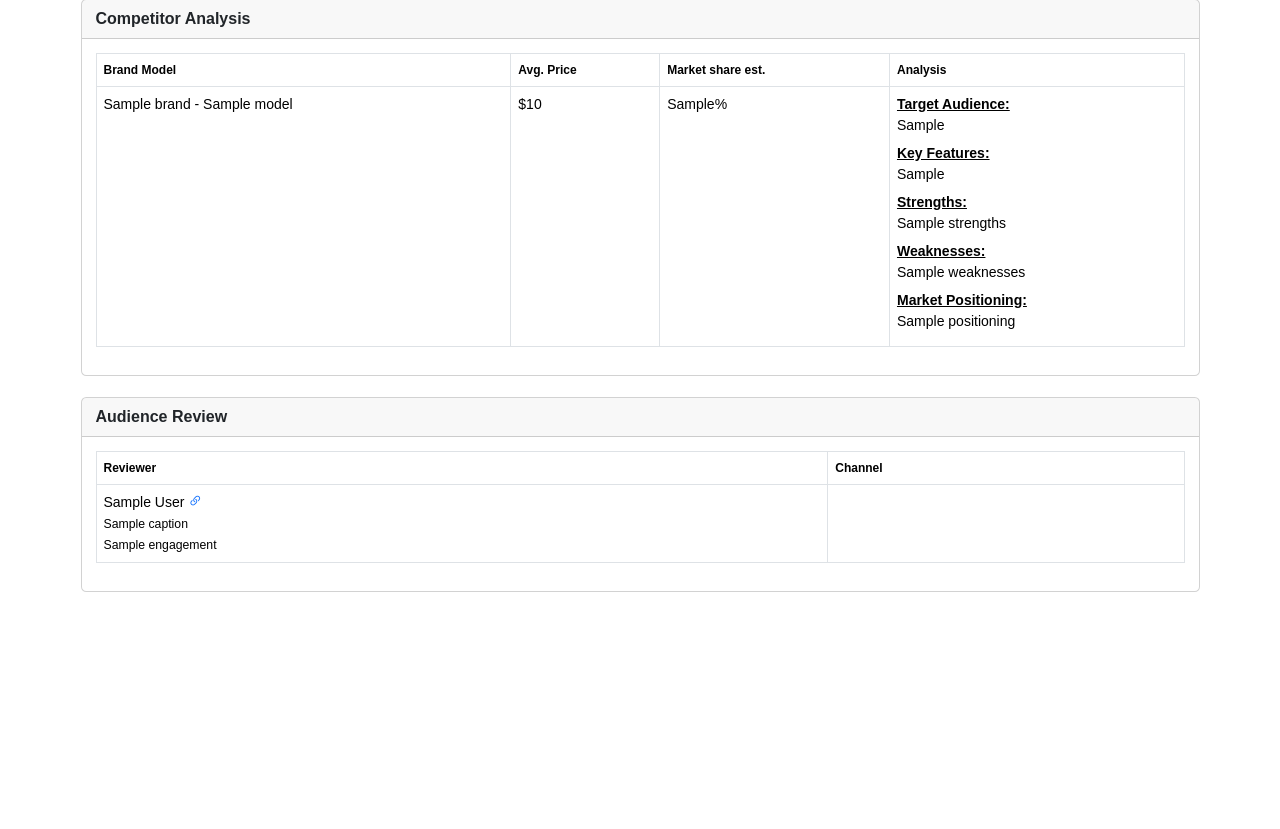
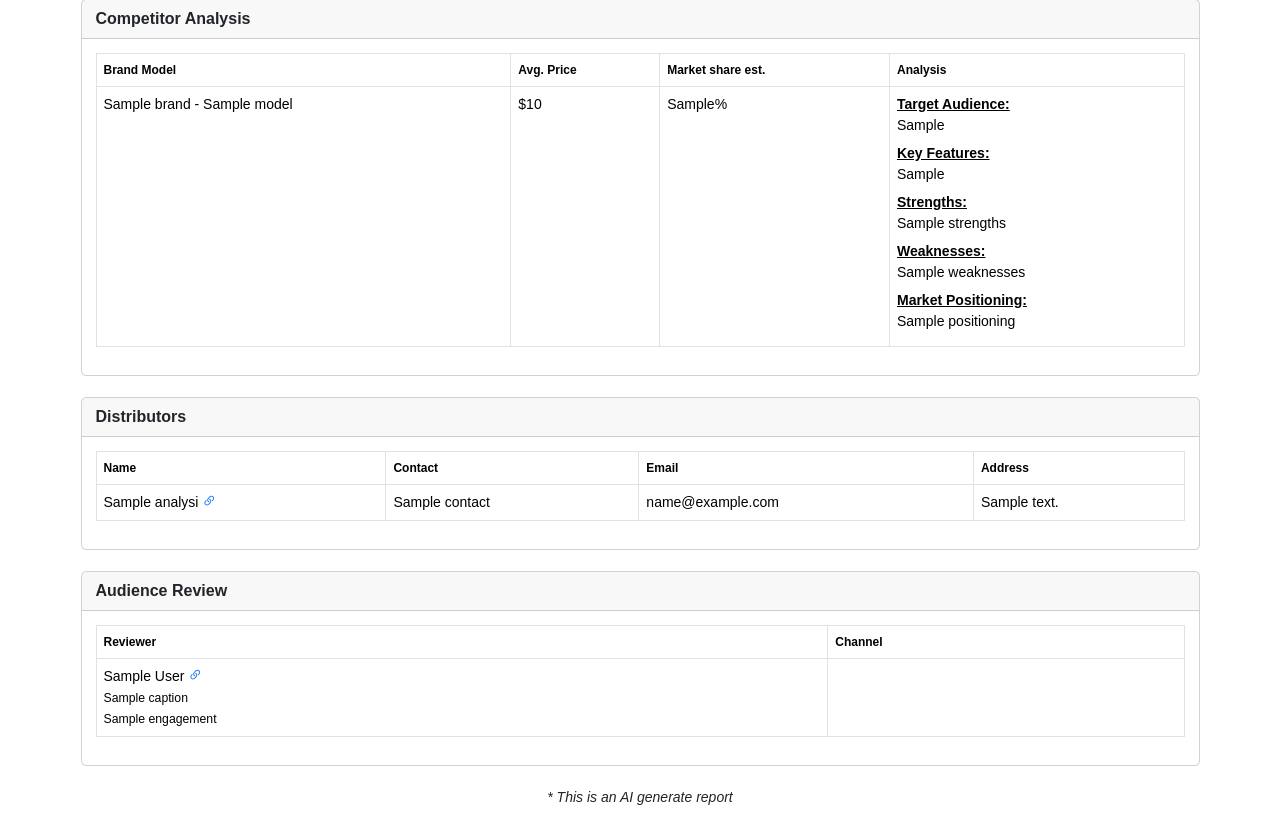
Before and after one commit to devilprat/pixtrace, a Django app: template templates/admin/analysis.html in a window 1280 px wide. Shown: the part 1225-2054 px from the top of the page. Before the commit the page ends 1817 px from the top, so only its background shows below. Run offline with Django 5.2, Linux system fonts and the light colour scheme; the template is opened without the code that fills it: most values are stand-ins (such as "Sample title", 1, 10 or a date in 2020); grey boxes marked "Sample" are stand-in pictures; some libraries are stand-ins or nearby versions; some web fonts are replaced.

Commit message:
reviews added

```diff
--- a/app/service/ChatGptService.py
+++ b/app/service/ChatGptService.py
@@ -62,8 +62,9 @@ def analyze(product):
                                 "Please generate a comprehensive business intelligence report for" + str(product.name) +
                                 ".First, create a market analysis timeline from previous 5 years to upcoming 5 years. For each year, include the following fields: year, units_sold, average_rate, sales, growth_rate, market_trend (use 'growth', 'plateau', or 'decline'), market_position, market_drivers, market_challenges, and remarks. All values should be formatted as strings. Provide realistic historical data from past 5 years and sensible projections for upcoming 5 years. Each year’s market_drivers and market_challenges should be written in paragraph form, clearly describing the forces influencing performance, such as pricing, consumer behavior, competition, or technology."
                                 "Second, create atleast 5  competitor analysis section in the same JSON format. Each competitor entry should include: brand, model, average_price, target_audience, key_features, strengths, weaknesses, market_share_estimate, and positioning. The positioning field should compare the competitor’s positioning relative to the product."
+                                "Third get atleast 20 best high rated local and global distributor selling this product.Each distributor entry should inlude:name,address,contact,email,website."
                                 "All the numeric values in 2 digit decimal format like '13.0 billion converted to a number is:13000000000' and ensure the tone, metrics, and content feel authentic and tailored to the product’s market.Combine all the json file with key for first as product_analysis and for second as competitor_analysis. Generate in json format."
-                                "Use this JSON format in text: {\"product_analysis\":[{\"year\":\"\",\"units_sold\":\"\",\"average_rate\":\"\",\"sales\":\"\",\"growth_rate\":\"\",\"market_trend\":\"\",\"market_position\":\"\",\"market_drivers\":\"\",\"market_challenges\":\"\",\"remarks\":\"\"}],\"competitor_analysis\":[{\"brand\":\"\",\"model\":\"\",\"average_price\":\"\",\"target_audience\":\"\",\"key_features\":\"\",\"strengths\":\"\",\"weaknesses\":\"\",\"market_share_estimate\":\"\",\"positioning\":\"\"}]}"
+                                "Use this JSON format in text: {\"product_analysis\":[{\"year\":\"\",\"units_sold\":\"\",\"average_rate\":\"\",\"sales\":\"\",\"growth_rate\":\"\",\"market_trend\":\"\",\"market_position\":\"\",\"market_drivers\":\"\",\"market_challenges\":\"\",\"remarks\":\"\"}],\"competitor_analysis\":[{\"brand\":\"\",\"model\":\"\",\"average_price\":\"\",\"target_audience\":\"\",\"key_features\":\"\",\"strengths\":\"\",\"weaknesses\":\"\",\"market_share_estimate\":\"\",\"positioning\":\"\"}],\"distributor\":[{\"name\":\"\",\"address\":\"\",\"contact\":\"\",\"email\":\"\",\"website\":\"\"]}"
                         )
                     },
                 ]
--- a/templates/admin/analysis.html
+++ b/templates/admin/analysis.html
@@ -77,6 +77,18 @@
                 </div>
             </div>
         </div>
+        <div class="col-12 mb-4 page-break-after">
+            <div class="card">
+                <div class="card-header">
+                    <div class="card-title">
+                        Distributors
+                    </div>
+                </div>
+                <div class="card-body">
+                    {% include 'admin/components/distributors.html' %}
+                </div>
+            </div>
+        </div>
         <div class="col-12 mb-4">
             <div class="card">
                 <div class="card-header">
@@ -89,7 +101,8 @@
                 </div>
             </div>
         </div>
-
+        <div class="col-12 text-center mb-4">
+            <i>* This is an AI generate report</i>
         </div>
     </div>
 {% endblock %}
--- /dev/null
+++ b/templates/admin/components/distributors.html
@@ -0,0 +1,30 @@
+<div class="col-12">
+    <div class="table-responsive">
+        <table class="table table-bordered">
+            <thead>
+            <tr>
+                <th>Name</th>
+                <th>Contact</th>
+                <th>Email</th>
+                <th>Address</th>
+            </tr>
+            </thead>
+            <tbody>
+            {% for analysis in product.distributors.all %}
+
+                <tr>
+                    <td>
+                        {{ analysis.name }}
+                        <a href="{{ analysis.website }}" target="_blank">
+                            <i class="bi bi-link-45deg"></i>
+                        </a>
+                    </td>
+                    <td>{{ analysis.contact }}</td>
+                    <td>{{ analysis.email }}</td>
+                    <td>{{ analysis.address }}</td>
+                </tr>
+            {% endfor %}
+            </tbody>
+        </table>
+    </div>
+</div>
--- a/templates/admin/components/product-table.html
+++ b/templates/admin/components/product-table.html
@@ -11,7 +11,7 @@
             </tr>
             </thead>
             <tbody>
-            {% if productList.count > 0 %}
+            {% if productList %}
                 {% for product in productList %}
                     <tr>
                         <td>
```
Also changed, not shown: app/models/Distributor.py (added, +15 -0 lines), app/service/ProductService.py (+12 -2 lines), app/migrations/0002_alter_competitoranalysis_product_and_more.py (added). Lines whose indentation alone changed are shown as unchanged.
